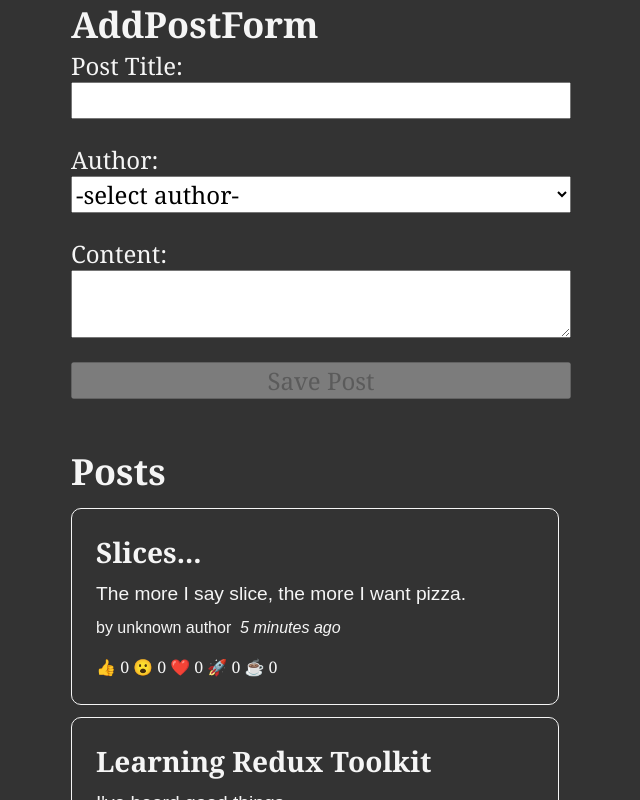
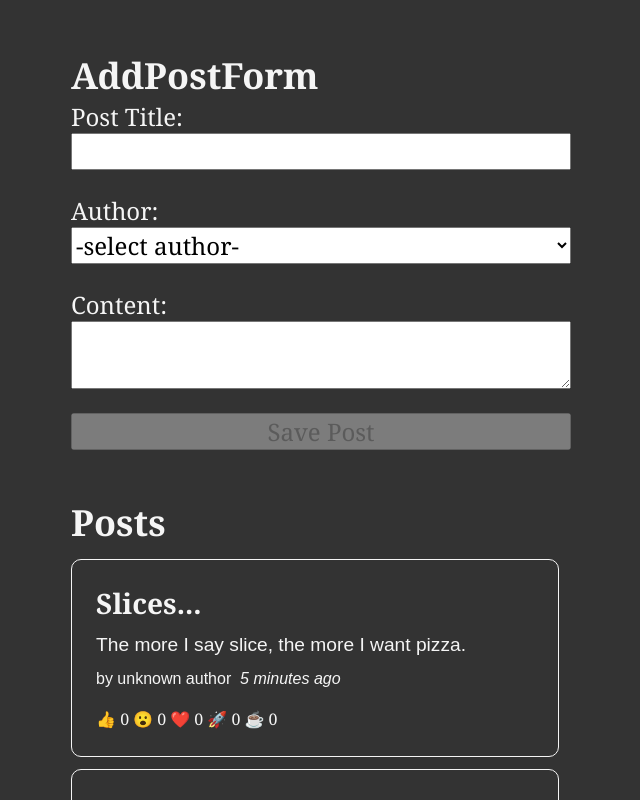
Before and after one commit to Sithija97/React-Development, a React (Create React App) app in the folder dave-redux-project/: page / in a window 1280 px wide. Shown: the top 800 px of the page, without its empty margins (319-959 px from the left). Built offline with nearby package versions, Linux system fonts and the light colour scheme.

Commit message:
class name changeed

```diff
--- a/dave-redux-project/src/App.css
+++ b/dave-redux-project/src/App.css
@@ -54,7 +54,7 @@ body {
   padding: 0 10% 10%;
 }
 
-.App {
+.App-container {
   padding-top: 5%;
 }
 
```
